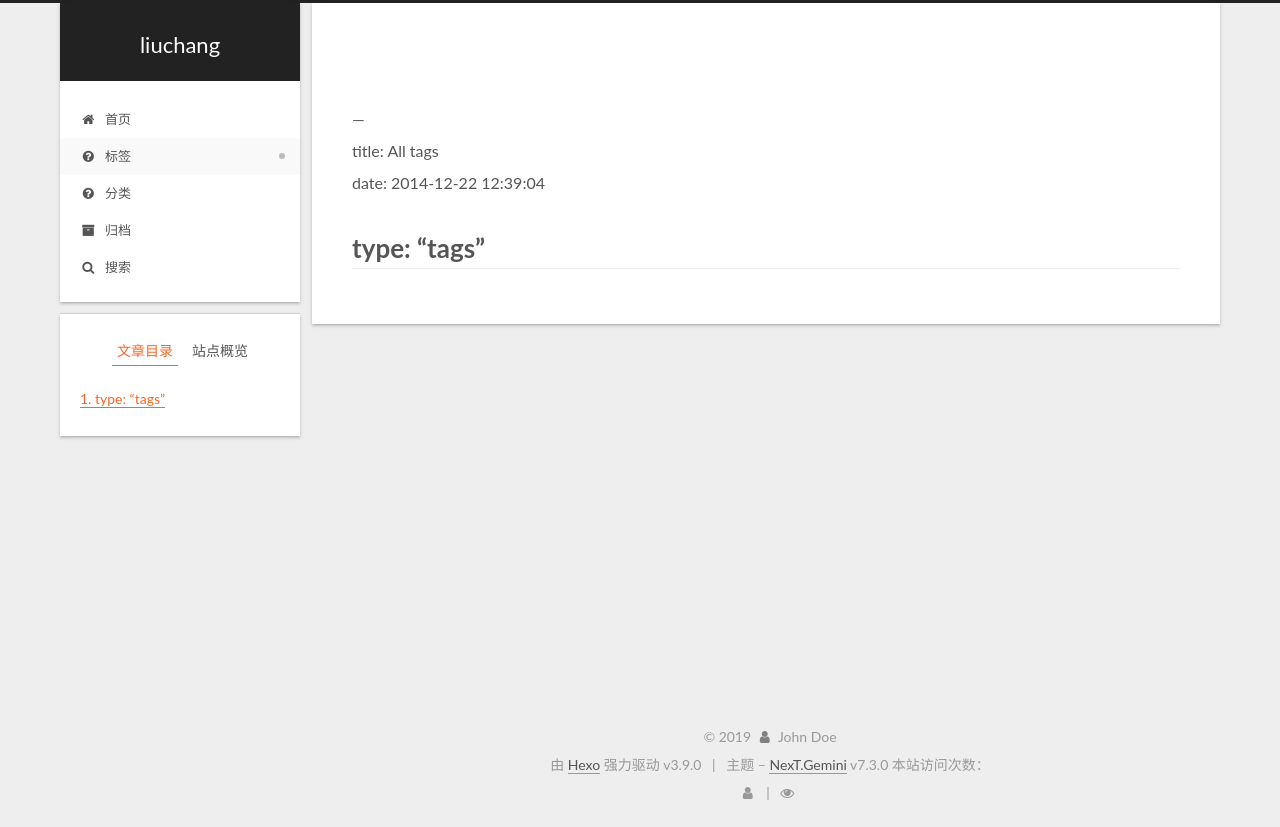
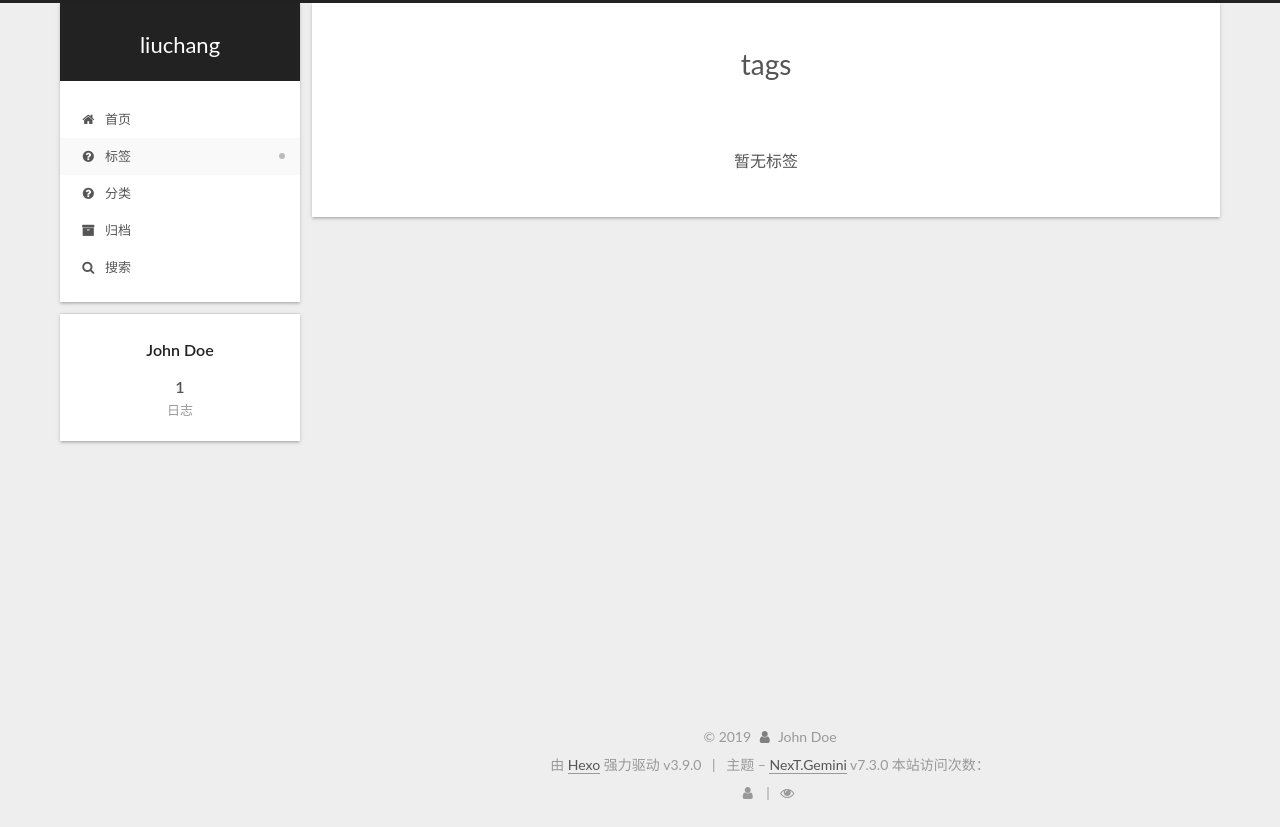
Before and after one commit to CL-lau/liuchang56789.github.io, a plain HTML site: page tags/index.html in a window 1280 px wide. Drawn offline with Linux system fonts and the light colour scheme; some packages are replaced by stand-ins of ours; a script that the page names is missing.

Commit message:
Site updated: 2019-08-02 08:28:44

```diff
--- a/tags/index.html
+++ b/tags/index.html
@@ -57,17 +57,14 @@
   };
 </script>
 
-  <meta name="description" content="—  title: All tags  date: 2014-12-22 12:39:04   type: “tags”">
-<meta property="og:type" content="website">
-<meta property="og:title" content="liuchang">
+  <meta property="og:type" content="website">
+<meta property="og:title" content="tags">
 <meta property="og:url" content="http://yoursite.com/tags/index.html">
 <meta property="og:site_name" content="liuchang">
-<meta property="og:description" content="—  title: All tags  date: 2014-12-22 12:39:04   type: “tags”">
 <meta property="og:locale" content="zh-CN">
-<meta property="og:updated_time" content="2019-08-01T14:32:45.976Z">
+<meta property="og:updated_time" content="2019-08-02T00:28:01.732Z">
 <meta name="twitter:card" content="summary">
-<meta name="twitter:title" content="liuchang">
-<meta name="twitter:description" content="—  title: All tags  date: 2014-12-22 12:39:04   type: “tags”">
+<meta name="twitter:title" content="tags">
   <link rel="canonical" href="http://yoursite.com/tags/">
 
 
@@ -77,7 +74,7 @@
   };
 </script>
 
-  <title> | liuchang</title>
+  <title>tags | liuchang</title>
 
 
 
@@ -261,7 +258,7 @@
     <div class="post-block page">
       <header class="post-header">
 
-<h1 class="post-title" itemprop="name headline">
+<h1 class="post-title" itemprop="name headline">tags
 
 </h1>
 
@@ -277,8 +274,18 @@
 
       <div class="post-body">
 
-          <p>﻿﻿﻿﻿﻿﻿—<br>  title: All tags<br>  date: 2014-12-22 12:39:04</p>
-<h2 id="type-“tags”"><a href="#type-“tags”" class="headerlink" title="  type: “tags”"></a>  type: “tags”</h2>
+          <div class="tag-cloud">
+            <div class="tag-cloud-title">
+
+
+              暂无标签
+            </div>
+            <div class="tag-cloud-tags">
+
+
+
+            </div>
+          </div>
 
       </div>
 
@@ -310,17 +317,8 @@
 
   <aside id="sidebar" class="sidebar">
     <div class="sidebar-inner">
-        <ul class="sidebar-nav motion-element">
-          <li class="sidebar-nav-toc sidebar-nav-active" data-target="post-toc-wrap">
-            文章目录
-          </li>
-          <li class="sidebar-nav-overview" data-target="site-overview-wrap">
-            站点概览
-          </li>
-        </ul>
 
-
-      <div class="site-overview-wrap sidebar-panel">
+      <div class="site-overview-wrap sidebar-panel sidebar-panel-active">
         <div class="site-overview">
 
           <div class="site-author motion-element" itemprop="author" itemscope itemtype="http://schema.org/Person">
@@ -343,23 +341,6 @@
 
         </div>
       </div>
-      <!--noindex-->
-        <div class="post-toc-wrap motion-element sidebar-panel sidebar-panel-active">
-          <div class="post-toc">
-
-
-
-
-
-
-
-              <div class="post-toc-content"><ol class="nav"><li class="nav-item nav-level-2"><a class="nav-link" href="#type-“tags”"><span class="nav-number">1.</span> <span class="nav-text">  type: “tags”</span></a></li></ol></div>
-
-
-          </div>
-        </div>
-      <!--/noindex-->
-
 
     </div>
   </aside>
```
